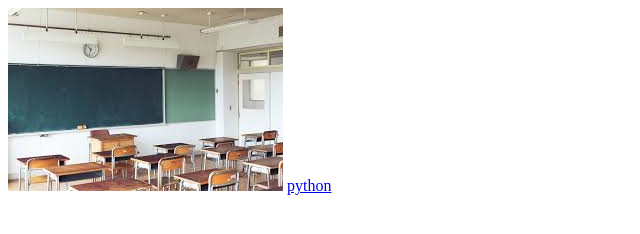
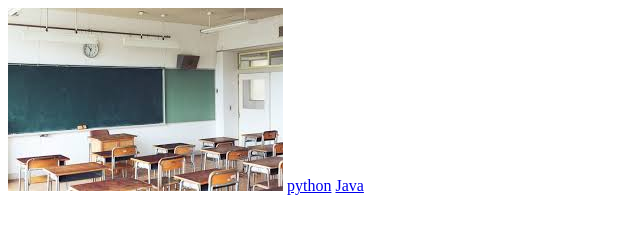
Before and after one commit to Sodebayashi/course-introdution, a plain HTML site: page index.html in a window 1280 px wide. Shown: the full height of the page, 0-640 px from the left. Drawn offline with Linux system fonts and the light colour scheme.

Commit message:
index.htmlの修正

```diff
--- a/index.html
+++ b/index.html
@@ -8,6 +8,6 @@
 <body>
     <img src="img/school.jpg" alt="">
     <a href="subjectA.html">python</a>
-    <a href="subjectB.html"</a>
+    <a href="subjectB.html">Java</a>
 </body>
 </html>
```
